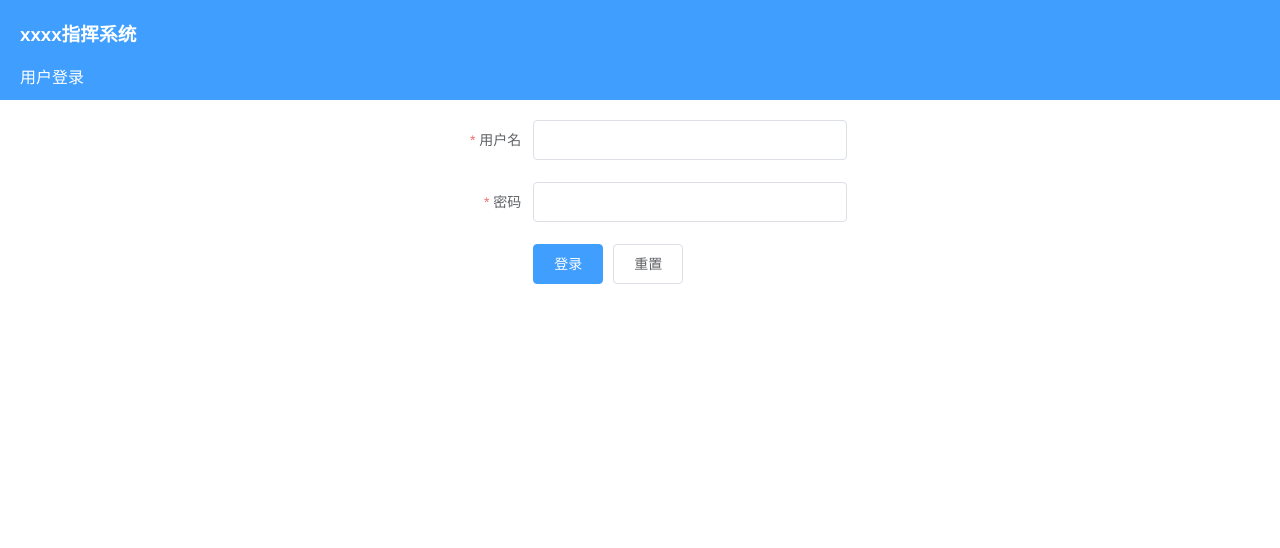
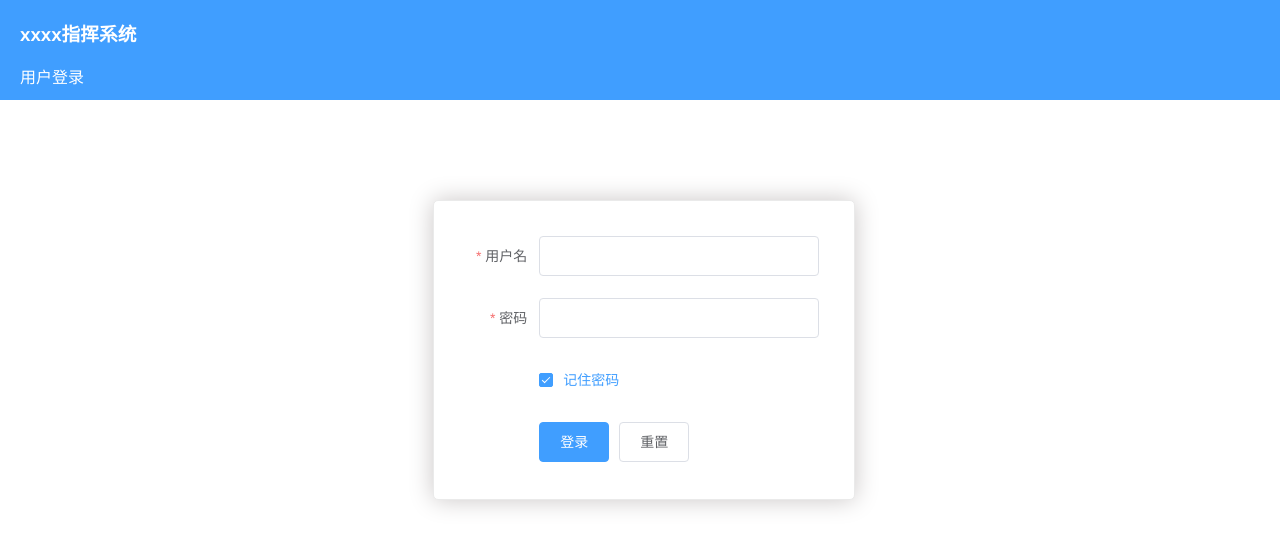
Before and after one commit to samveduan/vue-project-b, a Vue app: page /user#/login in a window 1280 px wide. Shown: the top 548 px of the page. Built offline with nearby package versions, Linux system fonts and the light colour scheme.

Commit message:
登录和顶部修改

```diff
--- a/src/components/ComplexForm.vue
+++ b/src/components/ComplexForm.vue
@@ -1,13 +1,13 @@
 <template>
   <el-container>
     <el-header class="header" height="100px">
-      <h3>xxxx指挥系统</h3>
+      <h3 class="title">xxxx指挥系统</h3>
       <p>用户登录</p>
     </el-header>
     <el-main>
       <el-row>
         <el-col :span="8" :offset="8">
-          <el-form :model="ruleForm" :rules="rules" ref="ruleForm" label-width="100px" class="demo-ruleForm">
+          <el-form :model="ruleForm" :rules="rules" ref="ruleForm" label-width="70px" class="demo-ruleForm login-container">
             <el-form-item label="用户名" prop="name">
               <el-input v-model="ruleForm.name"></el-input>
             </el-form-item>
@@ -15,6 +15,11 @@
             <el-form-item label="密码" prop="password">
               <el-input type="password" v-model="ruleForm.password"></el-input>
             </el-form-item>
+
+            <el-form-item>
+              <el-checkbox v-model="checked" checked class="remember">记住密码</el-checkbox>
+            </el-form-item>
+
             <el-form-item>
               <el-button type="primary" @click="submitForm('ruleForm')">登录</el-button>
               <el-button @click="resetForm('ruleForm')">重置</el-button>
@@ -42,7 +47,8 @@
           password: [
             { required: true, message: '请填写密码', trigger: 'blur' }
           ]
-        }
+        },
+        checked: true
       };
     },
     methods: {
@@ -69,4 +75,26 @@
     background-color: #409EFF;
     color: white;
   }
+
+  .login-container {
+    /*box-shadow: 0 0px 8px 0 rgba(0, 0, 0, 0.06), 0 1px 0px 0 rgba(0, 0, 0, 0.02);*/
+    -webkit-border-radius: 5px;
+    border-radius: 5px;
+    -moz-border-radius: 5px;
+    background-clip: padding-box;
+    margin: 80px auto;
+    width: 350px;
+    padding: 35px 35px 15px 35px;
+    background: #fff;
+    border: 1px solid #eaeaea;
+    box-shadow: 0 0 25px #cac6c6;
+    .title {
+      margin: 0px auto 40px auto;
+      text-align: center;
+      color: #505458;
+    }
+    .remember {
+      margin: 0px 0px 0px 0px;
+    }
+  }
 </style>
--- a/src/components/header.vue
+++ b/src/components/header.vue
@@ -1,20 +1,18 @@
 <template>
   <el-row>
-    <el-col :span="5" class="logo">X X X X X X系统</el-col>
-    <el-col :offset="12" :span="4" style="padding-top: 10px;">
+    <el-col :span="5" class="logo">SYSTEM ADMIN</el-col>
+    <el-col :offset="11" :span="4" style="padding-top: 10px;">
       <el-input v-model="input" placeholder="请输入内容"></el-input>
     </el-col>
-    <el-col :span="2" :offset="1" style="padding-top: 20px; cursor: pointer;">
+    <el-col :span="3" :offset="1" class="userinfo">
       <el-dropdown>
-          <span class="el-dropdown-link">
-            下拉菜单<i class="el-icon-arrow-down el-icon--right"></i>
+          <span class="el-dropdown-link userinfo-inner">
+            <img src="../assets/user.png" />用户一
           </span>
         <el-dropdown-menu slot="dropdown">
-          <el-dropdown-item>北京</el-dropdown-item>
-          <el-dropdown-item>上海</el-dropdown-item>
-          <el-dropdown-item>广州</el-dropdown-item>
-          <el-dropdown-item divided>深圳</el-dropdown-item>
-          <el-dropdown-item disabled>天津</el-dropdown-item>
+          <el-dropdown-item>我的消息</el-dropdown-item>
+          <el-dropdown-item>设置</el-dropdown-item>
+          <el-dropdown-item divided @click.native="logout">退出登录</el-dropdown-item>
         </el-dropdown-menu>
       </el-dropdown>
     </el-col>
@@ -31,11 +29,28 @@
   }
 </script>
 
-<style scoped>
+<style lang="scss" scoped>
 .logo{
   height: 60px;
   line-height: 60px;
   font-size: 24px;
   font-family: "微软雅黑";
+  color: #ffffff;
+}
+.userinfo {
+  text-align: right;
+  float: right;
+  line-height: 60px;
+  .userinfo-inner {
+    cursor: pointer;
+    color:#fff;
+    img {
+      width: 40px;
+      height: 40px;
+      border-radius: 20px;
+      margin: 10px 0px 10px 10px;
+      float: right;
+    }
+  }
 }
 </style>
--- a/src/components/index.vue
+++ b/src/components/index.vue
@@ -1,10 +1,10 @@
 <template>
-  <div>
     <el-container id="container">
-      <el-header id="header">
+      <el-header>
         <Header/>
       </el-header>
-      <el-container id="container2">
+
+      <el-container>
         <el-aside width="210px" style="overflow:hidden;">
           <div style="height: 60px;"></div>
           <el-menu
@@ -50,7 +50,6 @@
         </el-main>
       </el-container>
     </el-container>
-  </div>
 </template>
 
 <script>
@@ -83,8 +82,6 @@
   #container{
     height: 100%;
   }
-  #container2{
-  }
   .el-header{
     z-index: 100000000000;
     position: absolute;
@@ -92,19 +89,8 @@
     left: 0;
     width: 100%;
     height: 60px;
-  }
-  .el-header, .el-footer {
-    background-color: #B3C0D1;
+    background-color: #20a0ff;
     color: #333;
-  }
-  .el-aside {
-    background-color: #545c64;
-    color: #333;
-    height: 100%;
-    position: absolute;
-    left: 0;
-    top: 0;
-    z-index: 100000;
   }
   #main {
     position: absolute;
@@ -124,6 +110,15 @@
     box-sizing: border-box;
     overflow: auto;
   }
+  .el-aside {
+    background-color: #545c64;
+    color: #333;
+    height: 100%;
+    position: absolute;
+    left: 0;
+    top: 0;
+    z-index: 100000;
+  }
   .el-aside a{
     color:#ffffff;
     text-decoration: none;
```
Also changed, not shown: src/assets/user.png (added).
